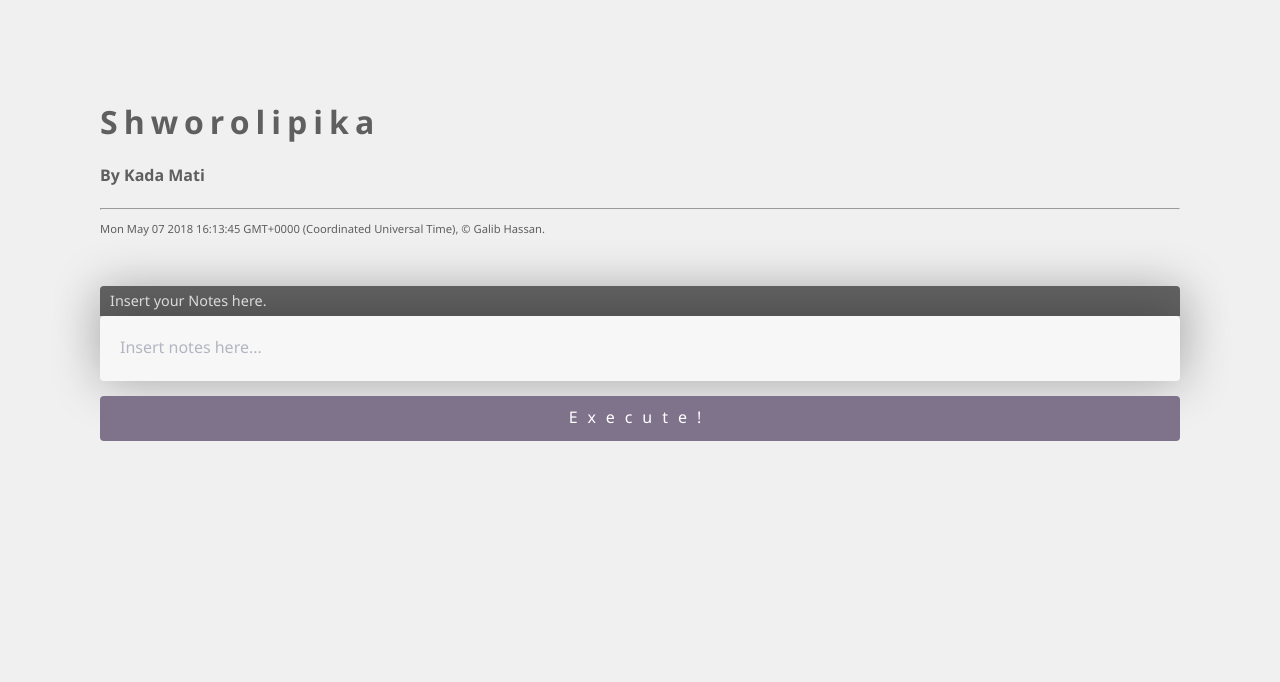
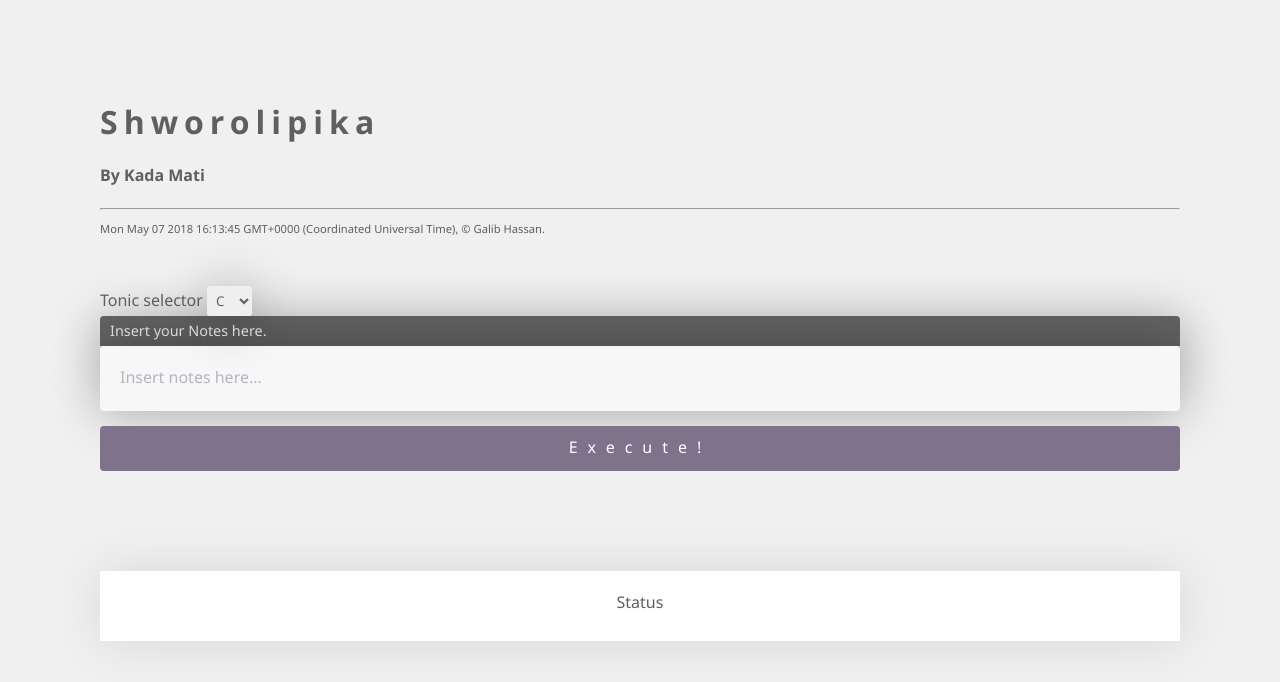
Before and after one commit to galibhassan/ShworoLipi, a PHP site: page / in a window 1280 px wide. Shown: the top 682 px of the page. Run offline with PHP 8.4, Linux system fonts and the light colour scheme; style sheets or scripts are compiled from the project's sources.

Commit message:
tonic selector added, song class to generate absolute notes from user input connected to main.js, a warning-div added for status

```diff
--- a/index.html
+++ b/index.html
@@ -20,6 +20,22 @@
   </script>
 
   <div class="container">
+
+    <div>
+      Tonic selector
+      <select name="tonicSelector" id="tonic" class="dropDownSelector">
+        <option value="C3">C</option>
+        <option value="Bf3">B♭</option>
+        <option value="G3">G</option>
+        <option value="F3">F♯</option>
+      </select>
+    </div>
+
+
+
+
+
+
     <div class="titleBar"> Insert your Notes here. </div>
     <div id="userInputNotes" class="userInputNotesClass" contenteditable="true" spellcheck="false">
       <span class="userInputPlaceHolder"> Insert notes here... </span>
@@ -28,6 +44,8 @@
   </div>
 
 
+
+  <div id="warningDiv"> Status</div>
   <script src="./dist/bundle.js"></script>
 </body>
 
--- a/src/css/temporary.css
+++ b/src/css/temporary.css
@@ -13,6 +13,21 @@ h1{
 
 #date{
   font-size: .7rem;
+}
+
+select{
+  border: 0px;
+  padding: 5px;
+  box-shadow: 1px 5px 49px 1px rgba(0,0,0,.3);
+  border-radius: 3px;
+
+}
+option{
+  color: snow;
+  background-color: rgba(126, 114, 140, 0.9);
+  border: 0px;
+  border-radius: 3px;
+
 }
 
 .container{
@@ -73,3 +88,12 @@ h1{
   background-color: rgb(14, 199, 206);
   box-shadow: 1px 1px 49px 1px rgba(0,0,0,.1);
 }
+
+#warningDiv{
+  margin-top: 100px;
+  height: 50px;
+  background-color: white;
+  box-shadow: 1px 1px 49px 1px rgba(0,0,0,.1);
+  text-align: center;
+  padding-top: 20px;
+}
--- a/src/main.js
+++ b/src/main.js
@@ -1,12 +1,20 @@
+var tonic = 'C3';
 var inputTextAnalyzer = require('./inputTextAnalyzer');
+var Song = require('./song');
 
 window.addEventListener('load', function () {
-
+  var tonicSelector = document.getElementById("tonic");
+  tonicSelector.addEventListener("change", function(){
+    tonic = tonicSelector.value;
+    console.log(tonic);
+  });
 
   var mainButton = document.getElementById("mainButton");
   mainButton.addEventListener("mousedown", function () {
     var userInputNotes = document.getElementById("userInputNotes").innerText;
-    var amarGaan = inputTextAnalyzer.generateThings(userInputNotes);
-    console.log(amarGaan);
+    var shworolipi = inputTextAnalyzer.generateThings(userInputNotes);
+    var song = new Song(shworolipi.noteList, tonic);
+
+    console.log(song.getAbsoluteNotes());
   });
 });
```
Also changed, not shown: src/instantKeyChecker.js (added, +37 -0 lines).
